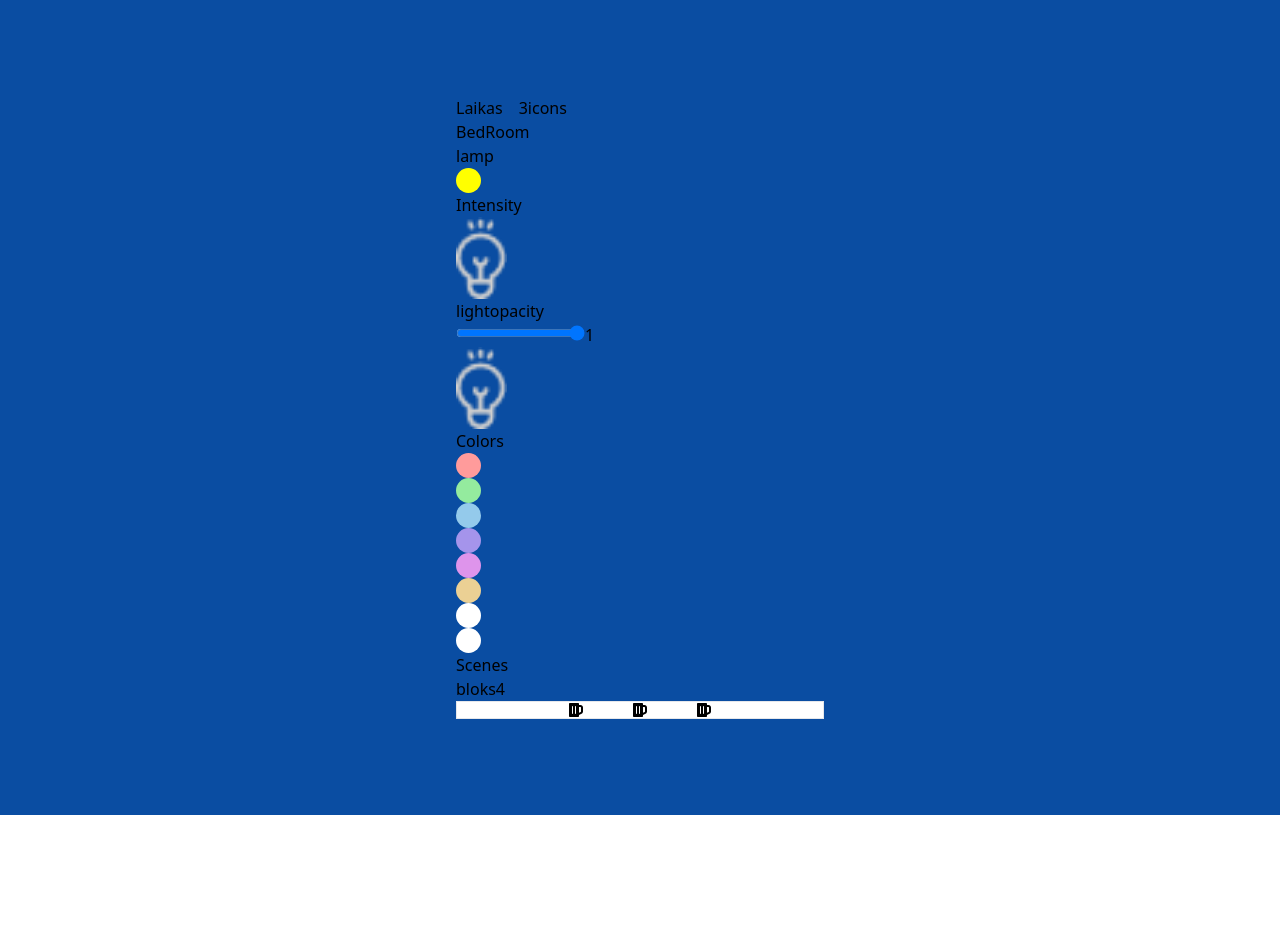
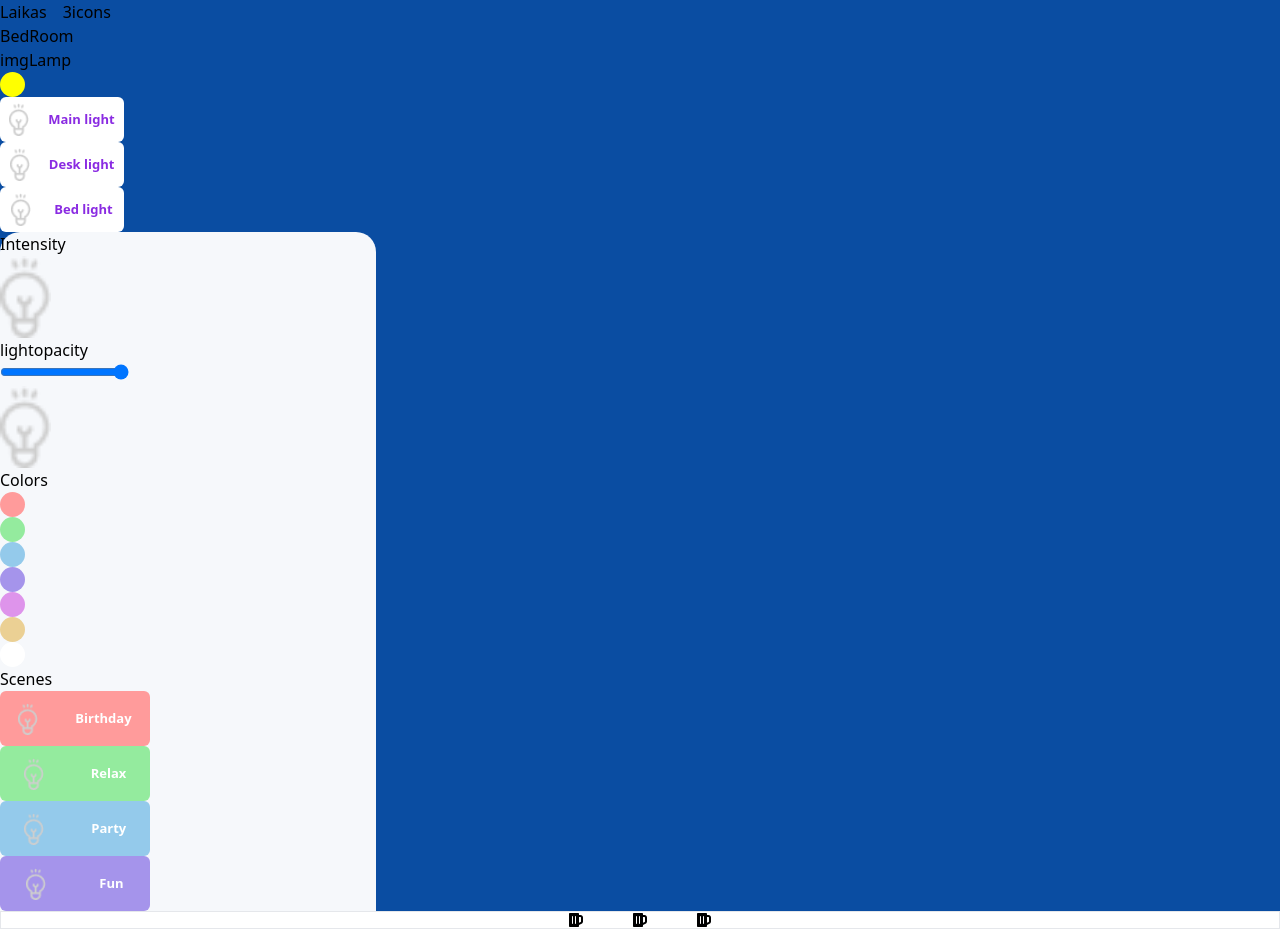
Before and after one commit to Onushkis/smartlight-ui-onushkis, a React (Create React App) app: page /room/balcony in a window 1280 px wide. Before the commit the page ends 815 px from the top, so only its background shows below. Built offline with nearby package versions, Linux system fonts and the light colour scheme.

Commit message:
add changes

```diff
--- a/src/App.js
+++ b/src/App.js
@@ -10,7 +10,7 @@ import Room from './components/Room';
 
 function App() {
   return (
-   <div className='bg-regal-bluebacground py-24 grid items-center justify-center '>
+   <div className='bg-regal-bluebacground  grid items-center justify-center '>
    <Router>
 
 <Headertop />
--- a/src/components/Footer.js
+++ b/src/components/Footer.js
@@ -3,7 +3,7 @@ import { FaBeer } from 'react-icons/fa';
 
 const Footer = () => {
   return (
-    <div className=' flex items-center space-x-12 justify-center border border-bg-bg-regal-grey bg-bg-regal-white  w-375 h-67' >
+    <div className=' flex items-center space-x-12 justify-center border border-bg-bg-regal-grey  bg-bg-regal-white  w-screen h-67 ' >
         <FaBeer />
         <FaBeer />
         <FaBeer />
--- a/src/components/Headerroom.js
+++ b/src/components/Headerroom.js
@@ -1,5 +1,5 @@
 import React, {useState} from 'react'
-
+import lightopacity from '../images/lightopacity.png'
 
 
 const Headerroom = (props) => {
@@ -7,15 +7,32 @@ const Headerroom = (props) => {
   // const [opacity, setOpacity] = useState(0.5);
   const opacity = props.opacity;
   const lightColor=props.lightColor;
+  const btnColor=props.btnColor;
+
+  const btnLightTypes = [
+    {
+      title: 'Main light',
+      img: lightopacity,
+    },
+    {
+      title: 'Desk light',
+      img: lightopacity,
+    },
+    {
+      title: 'Bed light',
+      img: lightopacity,
+    },
+]
 
 
   return (
-      <div>
+    <div>
+
     <div>
        BedRoom
       </div>
       <div>
-lamp
+<div>imgLamp</div>
 <div className='lamplight'
 style={{
     height: '25px',
@@ -26,8 +43,38 @@ style={{
 
 }}
 >
+</div>
 
-</div>
+    </div>
+    <div>
+
+      {btnLightTypes.map((btnlighttype) =>(
+      <button
+
+      style={{
+                    display: 'flex',
+                    alignItems:'center',
+                    justifyContent:'space-around',
+
+                    color: 'blueviolet',
+                    fontWeight: 'bold',
+                    fontSize: '13px',
+                    height: '45px',
+                    width: '124px',
+                    borderRadius: '6px',
+                    backgroundColor: '#fff',
+
+                }}
+                >
+                    <div>
+                        <img src= {btnlighttype.img} width="20px" height="20px"></img>
+                    </div>
+                  {btnlighttype.title}
+      </button>
+      ))}
+
+
+
 
     </div>
     </div>
@@ -35,4 +82,5 @@ style={{
   )
 }
 
+
 export default Headerroom
--- a/src/components/Mainroom.js
+++ b/src/components/Mainroom.js
@@ -1,107 +1,156 @@
 import React, { useState } from 'react'
 import lightopacity from '../images/lightopacity.png'
 
+const Mainroom = (props) => {
+  const opacity = props.opacity
+  const setOpacity = props.setOpacity
+  const setLightColor = props.setLightColor
+  const setBtnColor = props.setBtnColor
 
-const Mainroom = (props) => {
-    const opacity = props.opacity;
-    const setOpacity = props.setOpacity;
-    const setLightColor= props.setLightColor;
   // const [opacity, setOpacity] = useState(1);
+
+  const opacityChange = (e) => {
+    const value = e.target.value
+    setOpacity(value)
+  }
+  const colorsArray = [
+    '#FF9B9B',
+    '#94EB9E',
+    '#94CAEB',
+    '#A594EB',
+    '#DE94EB',
+    '#EBD094',
+  ]
+
+  const arraybtn = [
+      {
+          color: '#FF9B9B',
+          title: 'Birthday',
+      },
+      {
+        color: '#94EB9E',
+        title: 'Relax',
+    },
+      {
+        color: '#94CAEB',
+        title: 'Party',
+    },
+      {
+        color: '#A594EB',
+        title: 'Fun',
+    },
+
+
+  ]
 
 
 
+  return (
+    <div
+    className="bg-bg-regal-grey "
+    style={{
+      width: '376px',
+
+      borderTopLeftRadius: '20px',
+      borderTopRightRadius: '20px',
+    }}
 
 
-    const opacityChange = (e) => {
-        const value = e.target.value;
-        setOpacity(value)
-    }
-    const colorsArray = ['#FF9B9B', '#94EB9E', '#94CAEB', '#A594EB', '#DE94EB', '#EBD094']
-
-    return (
-
-        <div>
+  >
       <div>
         <div>Intensity </div>
         <div>
           <div>
             <img src={lightopacity} width="51px" height="42px"></img>
             lightopacity
-
           </div>
 
           <div>
-                        <input type='range' min='0' max='1' step='0.01' onChange={opacityChange}></input>
-                        {opacity}
+            <input
+              type="range"
+              min="0"
+              max="1"
+              step="0.01"
+              onChange={opacityChange}
+            ></input>
+
           </div>
           <div>
             <img src={lightopacity} width="51px" height="42px"></img>
-
           </div>
         </div>
-
-
       </div>
       <div>
         <div>Colors</div>
 
         <div>
           {colorsArray.map((color) => (
-
-                        <div className='lamplight'
-                        onClick={() => (setLightColor(color))}
+            <div
+              className="lamplight"
+              onClick={() => setLightColor(color)}
               style={{
                 height: '25px',
                 width: '25px',
                 borderRadius: '50%',
                 backgroundColor: color,
+              }}
+            ></div>
+          ))}
 
-
-                                }}
-                            >
-                        </div>
-
-                    )
-
-                    )}
-
-                    <div className='lamplight'
+          <div
+            className="lamplight"
             style={{
               height: '25px',
               width: '25px',
               borderRadius: '50%',
               backgroundColor: '#fff',
-                            opacity: opacity
+              opacity: opacity,
+            }}
+          ></div>
+
+        </div>
+      </div>
+      <div>
+        <div>Scenes</div>
+
+            <div className='btn'>
+             {arraybtn.map((color) => (
+
+                <button
+
+                style={{
+                    display: 'flex',
+                    alignItems:'center',
+                    justifyContent:'space-around',
+
+                    color: '#fff',
+                    fontWeight: 'bold',
+                    fontSize: '13px',
+                    height: '55px',
+                    width: '150px',
+                    borderRadius: '6px',
+                    backgroundColor: color.color,
 
                 }}
                 >
+                    <div>
+                        <img src={lightopacity} width="20px" height="20px"></img>
                     </div>
-                    <div className='lamplight'
-                        style={{
-                            height: '25px',
-                            width: '25px',
-                            borderRadius: '50%',
-                            backgroundColor: '#fff',
-                            opacity: opacity
+                    <div>{color.title}</div>
+                </button>
+                    ))}
 
-                        }}
-                    >
             </div>
+
+
+
+
 
 
 
       </div>
     </div>
-            <div>
-                <div>Scenes</div>
-                <div>bloks4</div>
-            </div>
-        </div>
   )
 }
 
-
-
-
-
 export default Mainroom
--- a/src/components/Room.js
+++ b/src/components/Room.js
@@ -7,12 +7,14 @@ const Room = () => {
     const {title} = useParams();
     const [opacity, setOpacity] = useState(1);
     const [lightColor, setLightColor] = useState('yellow');
+    const [btnColor, setbtnColor] = useState('#fff');
+
 
   return (
     <div>
 
-      <Headerroom  opacity={opacity} lightColor={lightColor}/>
-      <Mainroom  opacity={opacity} setOpacity={setOpacity} lightColor={lightColor} setLightColor={setLightColor}/>
+      <Headerroom  opacity={opacity} lightColor={lightColor} btnColor={btnColor}/>
+      <Mainroom  opacity={opacity} setOpacity={setOpacity} lightColor={lightColor} setLightColor={setLightColor} btnColor={btnColor} setbtnColor={setbtnColor}/>
 
     </div>
   )
```
Lines whose indentation alone changed are shown as unchanged.
